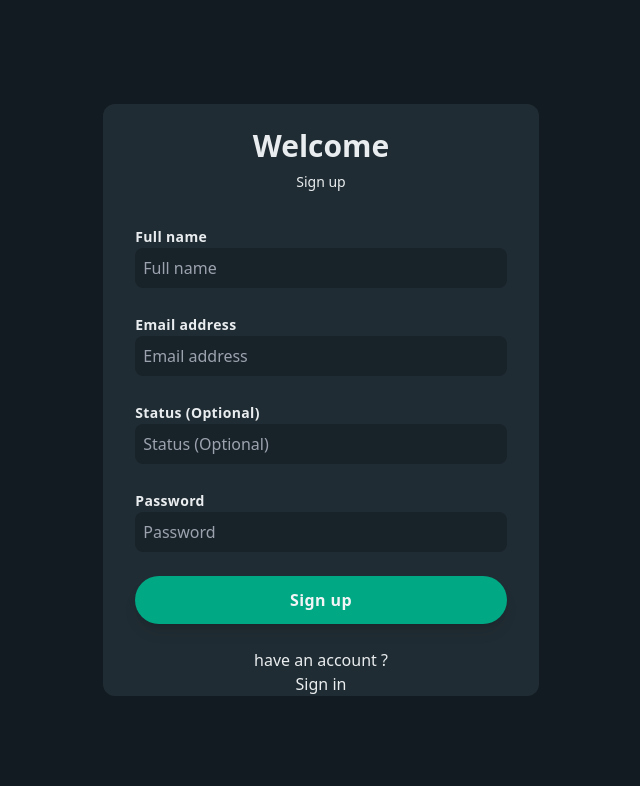
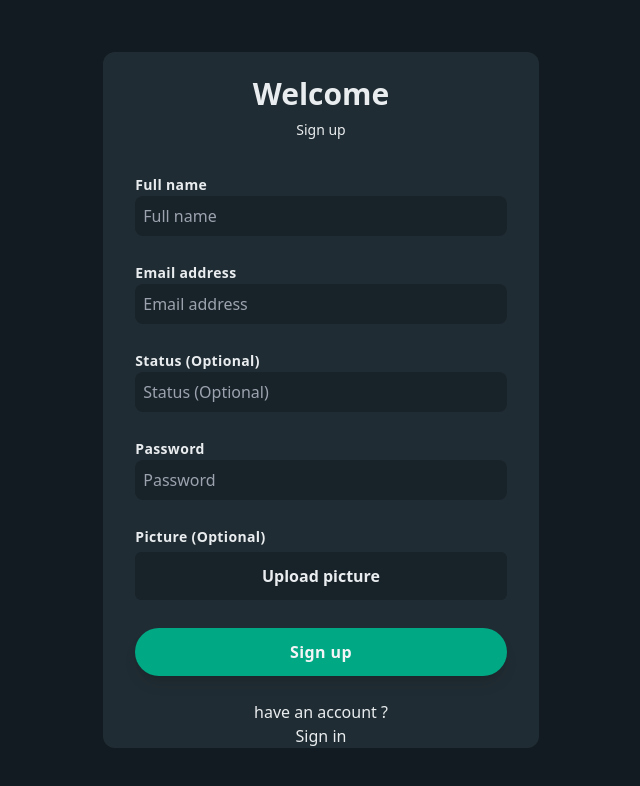
Before and after one commit to sami16kazah/WhatsAppCloneFE, a React (Create React App) app: page /register in a window 1280 px wide. Shown: the top 786 px of the page, without its empty margins (319-959 px from the left). Built offline with nearby package versions, Linux system fonts and the light colour scheme; what redux-persist-transform-filter would draw is missing.

Commit message:
add picture to register fomr

```diff
--- /dev/null
+++ b/src/components/auth/Picture.jsx
@@ -0,0 +1,83 @@
+import { useRef, useState } from 'react';
+
+export default function Picture({
+  readablePicture,
+  setPicture,
+  setReadablePicture,
+}) {
+  const [error, setError] = useState('');
+  const inputRef = useRef();
+  const handlePicture = (e) => {
+    let pic = e.target.files[0];
+    if (
+      pic.type !== 'image/jpeg' &&
+      pic.type !== 'image/jpg' &&
+      pic.type !== 'image/png' &&
+      pic.type !== 'image/webp'
+    ) {
+      setError(`${pic.name.substr(0, 5)} format is not supported`);
+      return;
+    } else if (pic.size > 1024 * 1024 * 15) {
+      setError(`${pic.name.substr(0, 5)} size is more than 15 mb`);
+      return;
+    } else {
+      setError('');
+      setPicture(pic);
+      // reading the file
+      const reader = new FileReader();
+      reader.readAsDataURL(pic);
+      reader.onload = (e) => {
+        setReadablePicture(e.target.result);
+      };
+    }
+  };
+  const handleChangePic = () => {
+    setPicture('');
+    setReadablePicture('');
+    inputRef.current.click();
+  };
+  return (
+    <div className="mt-8 content-center dark:text-dark_text_1 space-y-1">
+      <label className="text-sm font-bold tracking-wide">
+        Picture (Optional)
+      </label>
+      {readablePicture ? (
+        <div>
+          <img
+            src={readablePicture}
+            alt="picture"
+            className="w-20 h-20 object-cover rounded-full"
+          ></img>
+          <div
+            className="w-20 mt-2 py-2 dark: bg-dark_bg_3 rounded-md text-xs flex items-center justify-center cursor-pointer"
+            onClick={() => {
+              handleChangePic();
+            }}
+          >
+            Change
+          </div>
+        </div>
+      ) : (
+        <div
+          onClick={() => inputRef.current.click()}
+          className="w-full h-12 dark: bg-dark_bg_3 rounded-md font-bold flex items-center justify-center cursor-pointer"
+        >
+          {' '}
+          Upload picture
+        </div>
+      )}
+      <input
+        type="file"
+        name="picture"
+        id="picture"
+        hidden
+        ref={inputRef}
+        accept="image/png,image/jpeg,image/jpg,/image/webp"
+        onChange={handlePicture}
+      />
+      <div className="mt-2">
+        <p className="text-red-400 ">{error}</p>
+      </div>
+    </div>
+  );
+}
--- a/src/components/auth/RegisterForm.jsx
+++ b/src/components/auth/RegisterForm.jsx
@@ -6,10 +6,14 @@ import { useDispatch, useSelector } from 'react-redux';
 import { PulseLoader } from 'react-spinners';
 import { Link, useNavigate } from 'react-router-dom';
 import { registerUser } from '../../features/userSlice.js';
+import { useState } from 'react';
+import Picture from './Picture.jsx';
 export default function RegisterForm() {
   const navigate = useNavigate();
   const dispatch = useDispatch();
   const { status, error } = useSelector((state) => state.user);
+  const [picture, setPicture] = useState();
+  const [readablePicture, setReadablePicture] = useState('');
   const {
     register,
     handleSubmit,
@@ -25,7 +29,7 @@ export default function RegisterForm() {
   };
 
   return (
-    <div className=" h-screen w-full flex items-center justify-center m-auto overflow-hidden">
+    <div className=" min-h-screen w-full flex items-center justify-center m-auto overflow-hidden">
       <div className="  space-y-8 rounded-xl px-8 dark:bg-dark_bg_2 md:max-w-lg lg:max-w-xl xl:max-w-2xl">
         <div className="text-center dark: text-dark_text_1">
           <h2 className="mt-6 text-3xl font-bold">Welcome</h2>
@@ -61,6 +65,11 @@ export default function RegisterForm() {
             register={register}
             error={errors?.password?.message}
           />
+          <Picture
+            readablePicture={readablePicture}
+            setPicture={setPicture}
+            setReadablePicture={setReadablePicture}
+          ></Picture>
           {error ? (
             <div>
               <p className="text-red-400"> {error}</p>
--- a/src/pages/register.js
+++ b/src/pages/register.js
@@ -2,7 +2,7 @@ import RegisterForm from '../components/auth/RegisterForm';
 
 export default function Register() {
   return (
-    <div className=" dark:bg-dark_bg_1 ">
+    <div className=" min-h-screen dark:bg-dark_bg_1 ">
       <RegisterForm></RegisterForm>
     </div>
   );
```
